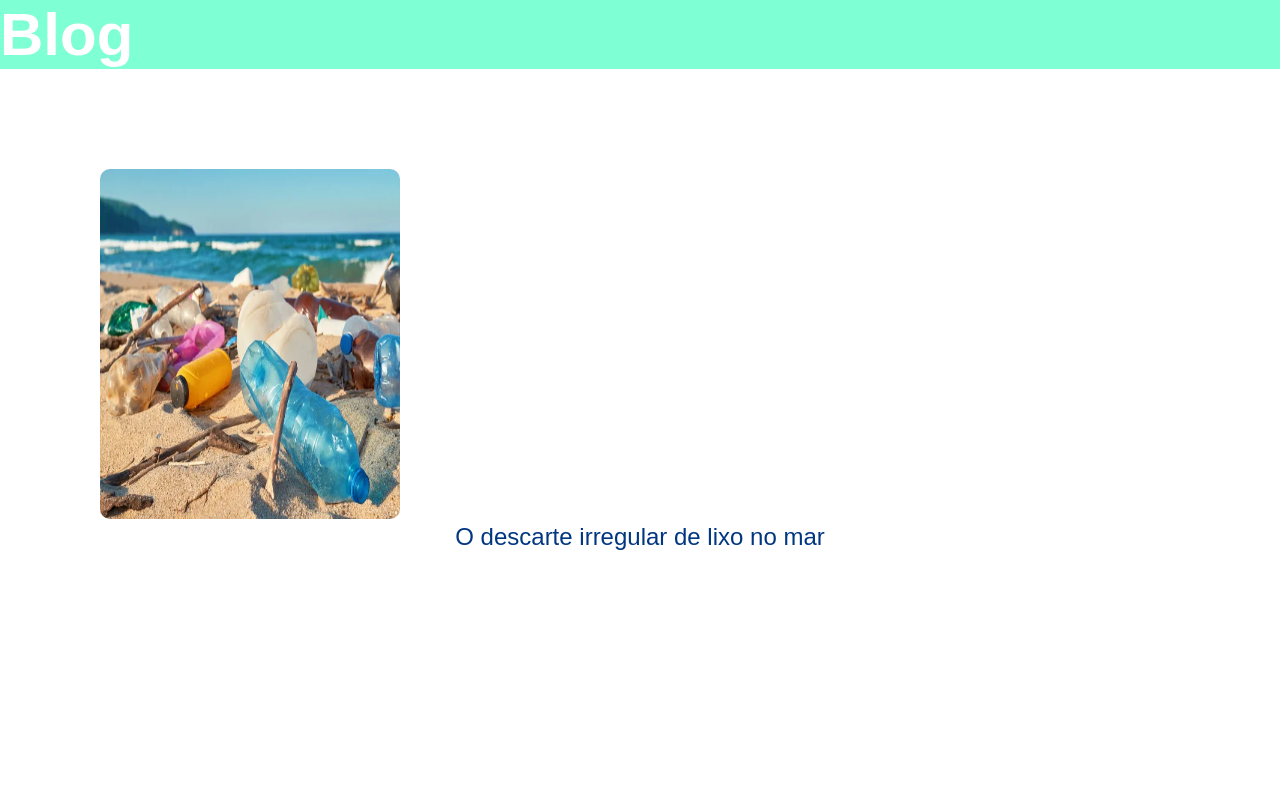
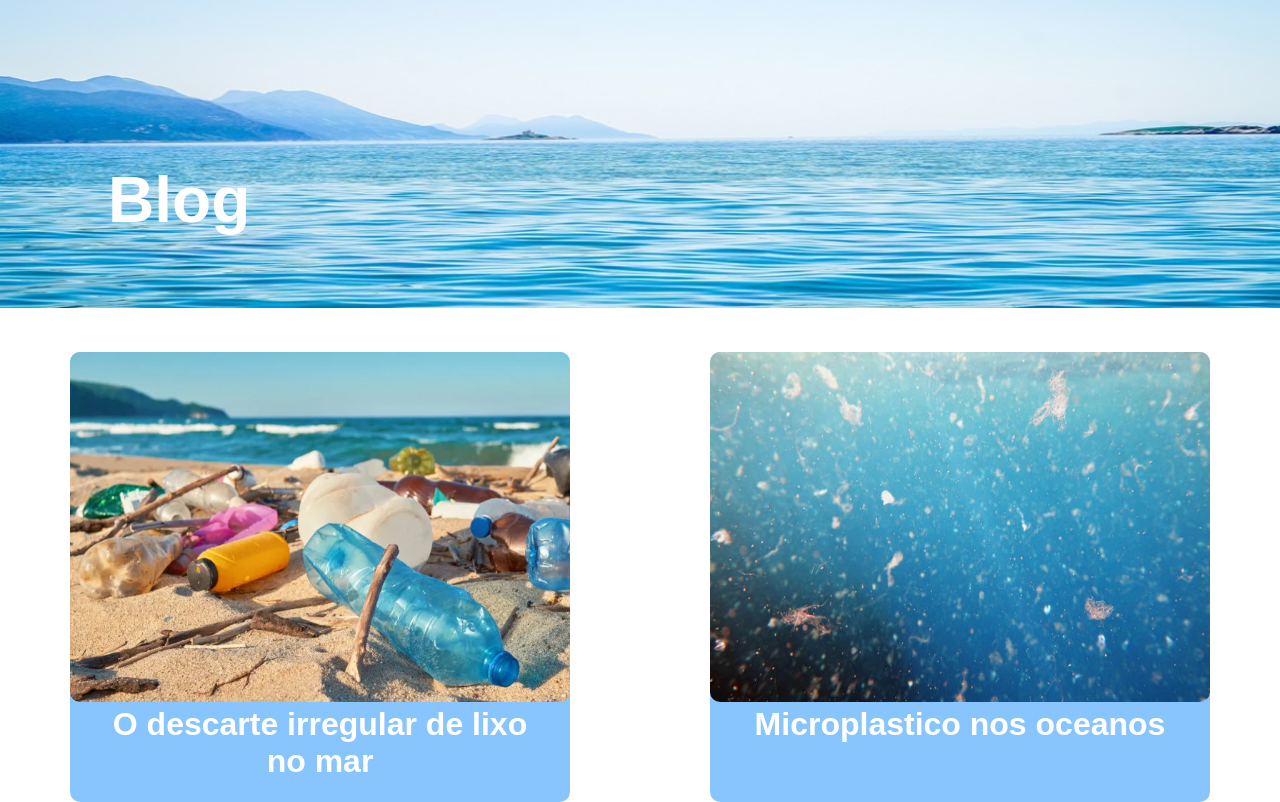
Before and after one commit to ViniciusSantanaa/Global-Solution, a plain HTML site: page global solution/pagina-blog.html in a window 1280 px wide. Drawn offline with Linux system fonts and the light colour scheme.

Commit message:
pagina blog - concluida

```diff
--- a/global solution/CSS/Style-Blog.CSS
+++ b/global solution/CSS/Style-Blog.CSS
@@ -5,29 +5,55 @@
     font-family: Arial, Helvetica, sans-serif;
 }
 
-header{
-    background-image: url(/global\ solution/img/);
+.imagem-header{
+    width: 100%;
+    height: 308px;
 }
 
 .Blog{
-    background-color: aquamarine;
-    color: #ffff;
-    font-size: 60px;
+    color: white;
+    position: absolute;
+    top: 25%;
+    left: 14%;
+    transform: translate(-50%, -50%);
+    font-size: 4rem;
+    margin: 0;
 }
 
-.imagem-descarte{
-    width: 300px;
-    height: 350px;
-    margin-top: 100px;
-    margin-left: 100px;
+.ajuste-div{
+    display: flex;
+    justify-content: space-around;
+    align-items: center;
+}
+
+.div-fundo{
+    margin-top: 2.5rem;
+    background-color: #88C5FE;
+    width: 500px;
+    height: 450px;
     border-radius: 10px;
 }
 
-.titulo-textos{
-    color: #013681;
-    font-size: 24px;
-    text-decoration: none;
+.imagens-textos{
+    width: 500px;
+    height: 350px;
+    border-radius: 10px;
+}
+
+a{
+    text-decoration: none
+}
+
+.titulo{
+    text-align: center;
     display: flex;
     justify-content: center;
     align-items: center;
 }
+
+h2{
+    color: #fff;
+    font-size: 2rem;
+    width: 425px;
+    text-decoration: none;
+}
--- a/global solution/pagina-blog.html
+++ b/global solution/pagina-blog.html
@@ -8,14 +8,21 @@
 </head>
 <body>
     <header>
+        <img src="img/oceano-agua.jpg" alt="horizonte oceano" class="imagem-header">
         <h1 class="Blog">Blog</h1>
     </header>
-    <div>
-        <div>
-            <a href="pagina-descarte-lixo.html"><img src="img/descarte-irregular-lixo.webp" alt="descarte descarte irregular de lixo" class="imagem-descarte"></a>
+    <div class="ajuste-div">
+        <div class="div-fundo">
+                <a href="pagina-descarte-lixo.html"><img src="img/descarte-irregular-lixo.webp" alt="descarte irregular de lixo" class="imagens-textos"></a>
+            <div class="titulo">
+                <a href="pagina-descarte-lixo.html"><h2>O descarte irregular de lixo no mar</h2></a>
+            </div>
         </div>
-        <div>
-            <a href="pagina-descarte-lixo.html" class="titulo-textos">O descarte irregular de lixo no mar</a>
+        <div class="div-fundo">
+            <a href=""><img src="img/microplastico pag-blog.jpg" alt="oceano sujo microplastico" class="imagens-textos"></a>
+            <div class="titulo">
+                <a href=""><h2>Microplastico nos oceanos</h2></a>
+            </div>
         </div>
     </div>
 </body>
```
Also changed, not shown: global solution/img/oceano-agua.jpg (added).
